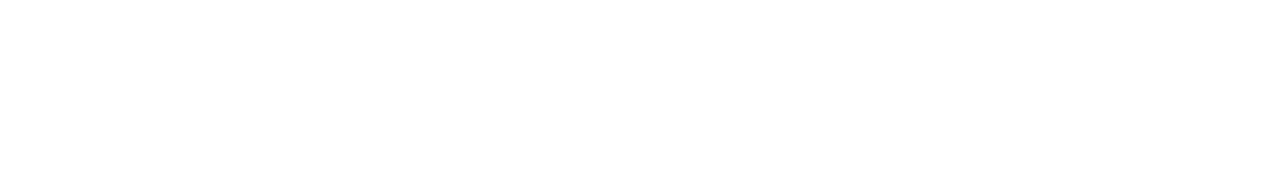
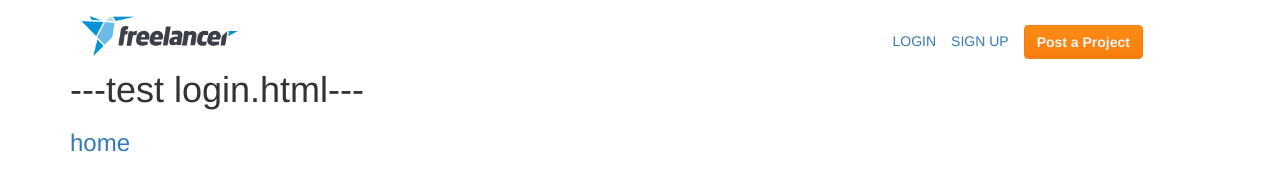
Before and after one commit to kennygrage/freelancer, a plain HTML site: page index.html at #!/login in a window 1280 px wide. Drawn offline with nearby package versions, Linux system fonts and the light colour scheme.

Commit message:
create login page reading 'test login'

```diff
--- a/app.js
+++ b/app.js
@@ -14,18 +14,18 @@ freelancerWebpage.config(function($stateProvider, $urlRouterProvider) {
     }
   }); //end $stateProvider 'home'
 
-  // $stateProvider.state('login', {
-  //   url: "",
-  //   views: {
-  //     'header': {
-  //       templateUrl: "partials/header.html",
-  //       controller: 'HeadersCtrl'
-  //     }
-  //     'body': {
-  //       templateUrl: "partials/login.html"
-  //     }
-  //   }
-  // }); //end $stateProvider 'home'
+  $stateProvider.state('login', {
+    url: "/login",
+    views: {
+      'header': {
+        templateUrl: "partials/header.html",
+        controller: 'HeadersCtrl'
+      },
+      'body': {
+        templateUrl: "partials/login.html"
+      }
+    }
+  }); //end $stateProvider 'login'
 
 
 }); //end freelancerWebpage.config
--- a/css/main.css
+++ b/css/main.css
@@ -1,6 +1,7 @@
-section {
+#header_section {
     width: 95%;
     padding: 10px;
+    margin-bottom: 50px;
 }
 
 #logo_img {
@@ -16,14 +17,23 @@ section {
 
 #login_button {
   float: right;
-  padding: 21px;
+  margin-top: 21px;
+  margin-right: 15px;
 }
 
 #sign-up_button {
   float: right;
-  padding: 21px;
+  margin-top: 21px;
+  margin-right: 15px;
 }
 
 #post_a_project_button {
-
+  float: right;
+  margin-top: 15px;
+  background-color: #f77d0e;
+  color: #f5f6f7;
+  border: 1px solid #f77d0e;
+  text-shadow: 0 -1px transparent;
+  font-weight: bold;
+  background: linear-gradient(to bottom, #fc8c14 0, #f77d0e 100%);
 }
--- a/partials/header.html
+++ b/partials/header.html
@@ -1,10 +1,10 @@
-<section>
+<section id="header_section">
   <div id="logo_div">
     <a ui-sref="home"><img id="logo_img" src="img/logo.png"></a>
   </div>
 
   <div id="header_buttons">
-    <div id="post_a_project_button">Post a Project</div>
+    <div class="btn btn-secondary" id="post_a_project_button">Post a Project</div>
     <div id="sign-up_button"><a ui-sref="sign-up">SIGN UP</a></div>
     <div id="login_button"><a ui-sref="login">LOGIN</a></div>
   </div>
--- a/partials/login.html
+++ b/partials/login.html
@@ -0,0 +1,3 @@
+<h1>---test login.html---</h1>
+
+<h3><a ui-sref="home">home</a></h3>
```
